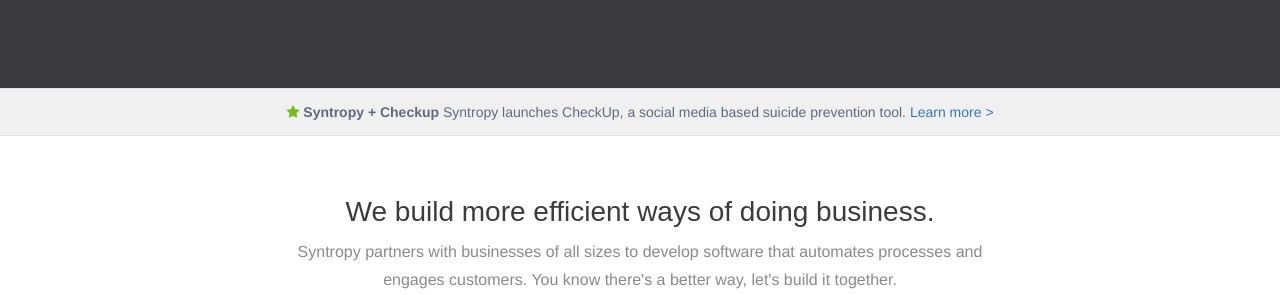
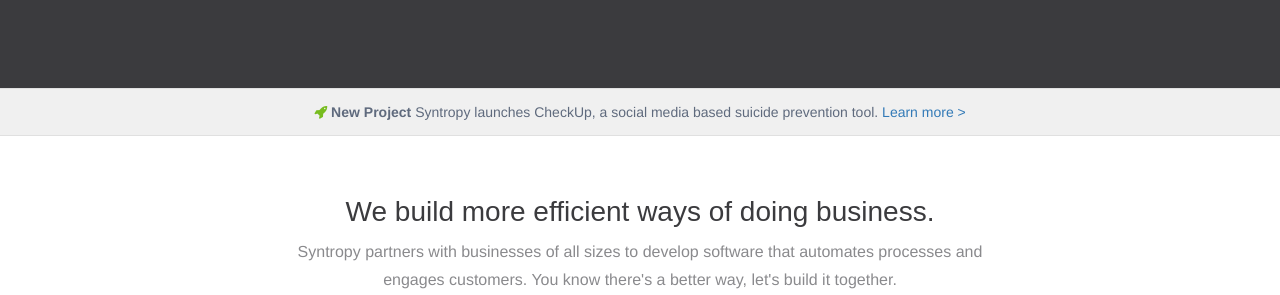
Before and after one commit to SyntropyDev/SyntropyDev.github.io, a Jekyll site: the page built from index.html, in a window 1280 px wide. Shown: the part 347-642 px from the top of the page. Built offline with Jekyll 4.4.1, drawn with Linux system fonts in a browser that asks for light colours; nearby versions of some CDN libraries.

```diff
--- a/index.html
+++ b/index.html
@@ -34,7 +34,7 @@ rank: 0
 <div class=" announcement">
   <div class="row">
     <div class="col-sm-12">
-      <p class="news"><b><i class="fa fa-star "></i> Syntropy + Checkup</b> Syntropy launches CheckUp, a social media based suicide prevention tool. <a href="#">Learn more > </a> </p>
+      <p class="news"><b><i class="fa fa-rocket "></i> New Project</b> Syntropy launches CheckUp, a social media based suicide prevention tool. <a href="#">Learn more > </a> </p>
     </div>
   </div>
 </div>
```
Also changed, not shown: _drafts/what-we-do.md (+4 -1 lines).
